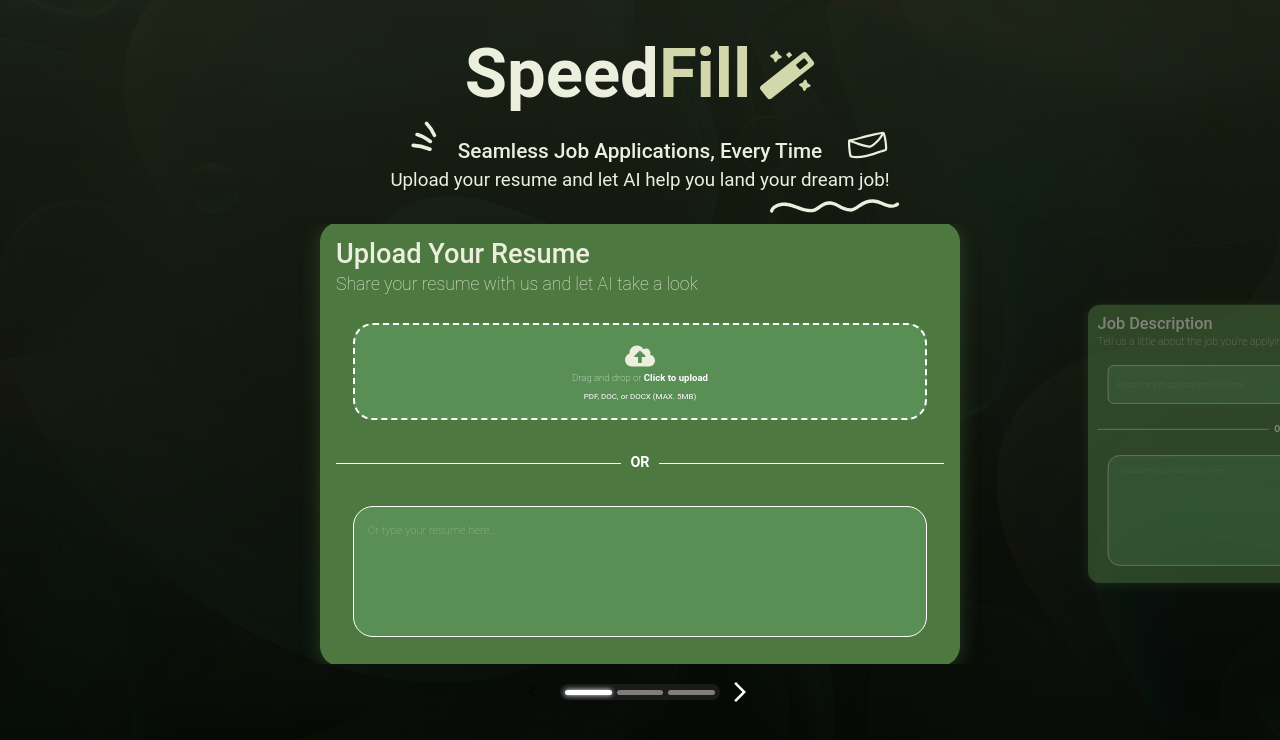
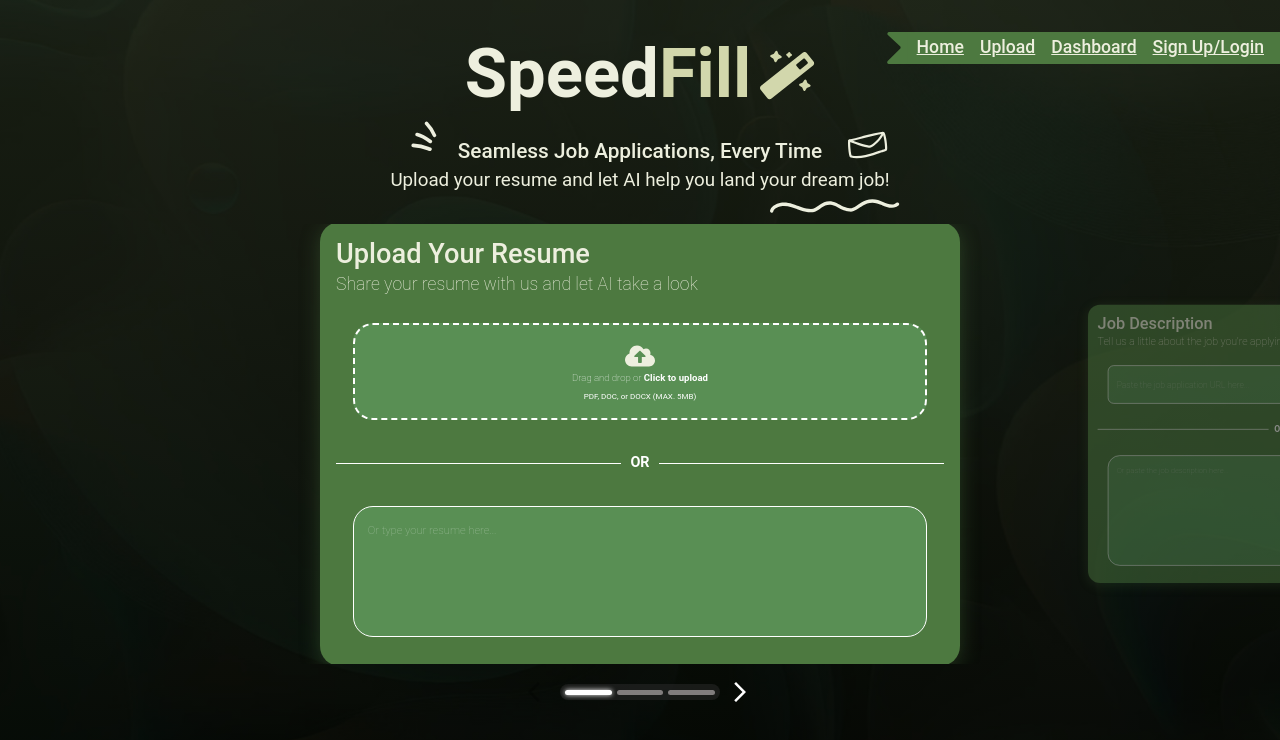
Before and after one commit to charlesphu/SpeedFill, a Next.js app: page /upload in a window 1280 px wide. Shown: the top 740 px of the page. Built offline with nearby package versions, Linux system fonts and the light colour scheme; no server answers; what @mui/material-nextjs would draw is missing.

Commit message:
dynamic navbar w/login stuff, basic main page, navbar  styling

```diff
--- a/src/app/components/NavBar.js
+++ b/src/app/components/NavBar.js
@@ -1,14 +1,13 @@
 // This will be the upper right navigation bar used in every page. Should have responsive flexing that adjust to the size of
 // the navbar contents "Home, Dashboard, Logout, etc". The buttons should also be clickable and navigate to the respective routes
 
-import { Typography } from "@mui/material";
-import { Box, display } from "@mui/system";
-import Image from "next/image";
-
+import { Typography, useTheme } from "@mui/material";
+import { Box } from "@mui/system";
 import { useRouter } from "next/navigation";
 
 const NavBarItem = ({ text, src }) => {
   const router = useRouter();
+  const theme = useTheme();
 
   return (
     <Typography
@@ -19,6 +18,10 @@
         textDecoration: "underline",
         cursor: "pointer",
         whiteSpace: "nowrap",
+        transition: "transform 0.3s ease, box-shadow 0.3s ease",
+        "&:hover": {
+          transform: "scale(1.05)",
+        },
       }}
       onClick={() => router.push(src)}>
       {text}
@@ -27,39 +30,43 @@
 };
 
 const NavBar = ({ children }) => {
+  const theme = useTheme();
+
   return (
     <Box
       display="flex"
       flexDirection="row"
       gap="1rem"
       paddingRight="2rem"
-      sx={{ position: "absolute", right: "0", top: "2rem" }}>
-      {children}
-
-      {/* <div
-        style={{
-          position: "absolute",
-          width: "100%",
-          height: "100%",
-          backgroundImage: "url('/images/Ribbon.svg')",
-          backgroundSize: "100% 100%", // Stretches the SVG to fill the container
-          backgroundRepeat: "no-repeat",
-          backgroundPosition: "center",
-          right: "0",
-        }}></div> */}
-      {/* <img
-        src="/images/Ribbon.svg"
+      sx={{
+        height: "1.5rem",
+        position: "absolute",
+        right: "0",
+        top: "2rem",
+        backgroundColor: theme.palette.menu.main,
+        padding: "1rem",
+      }}>
+      <img
+        src="/icons/ribbon.svg"
         alt="Ribbon"
         style={{
+          height: "2rem",
+          width: "2rem",
           position: "absolute",
-          width: "calc(100% + 3rem)",
-          height: "calc(100% + 0.5rem)",
-          objectFit: "cover",
-          right: "0",
-          top: "-15%",
-          zIndex: 0,
+          left: "-1.2rem",
+          top: "0rem",
         }}
-      /> */}
+      />
+      <Box
+        sx={{
+          display: "flex",
+          alignItems: "center",
+          justifyContent: "center",
+          gap: "1rem",
+          width: "100%",
+        }}>
+        {children}
+      </Box>
     </Box>
   );
 };
--- a/src/app/upload/page.js
+++ b/src/app/upload/page.js
@@ -8,6 +8,7 @@
 import Background from "../components/Background";
 import Title from "../components/Title";
 import CustomButton from "../components/Button";
+import { NavBar, NavBarItem } from "../components/NavBar";
 import ResumeUpload from "./ResumeUpload";
 import JobDescriptionUpload from "./JobDescriptionUpload";
 import AdditionalDetails from "./AdditionalDetails";
@@ -287,6 +288,17 @@
           </Box>
         </Fade>
       </Box>
+      <NavBar>
+        <NavBarItem text="Home" src="/" />
+        <NavBarItem text="Upload" src="/upload" />
+        <NavBarItem text="Dashboard" src="/dashboard" />
+        {user ? (
+          <NavBarItem text={user.email} src="#" />
+        ) : (
+          <NavBarItem text="Sign Up/Login" src="/auth" />
+        )}
+      </NavBar>
+      <Background />
       <Background />
     </>
   );
```
Also changed, not shown: src/app/page.js (+81 -21 lines), public/icons/ribbon.svg (added), 1 other file (tests, documents, lock files or other folders).
